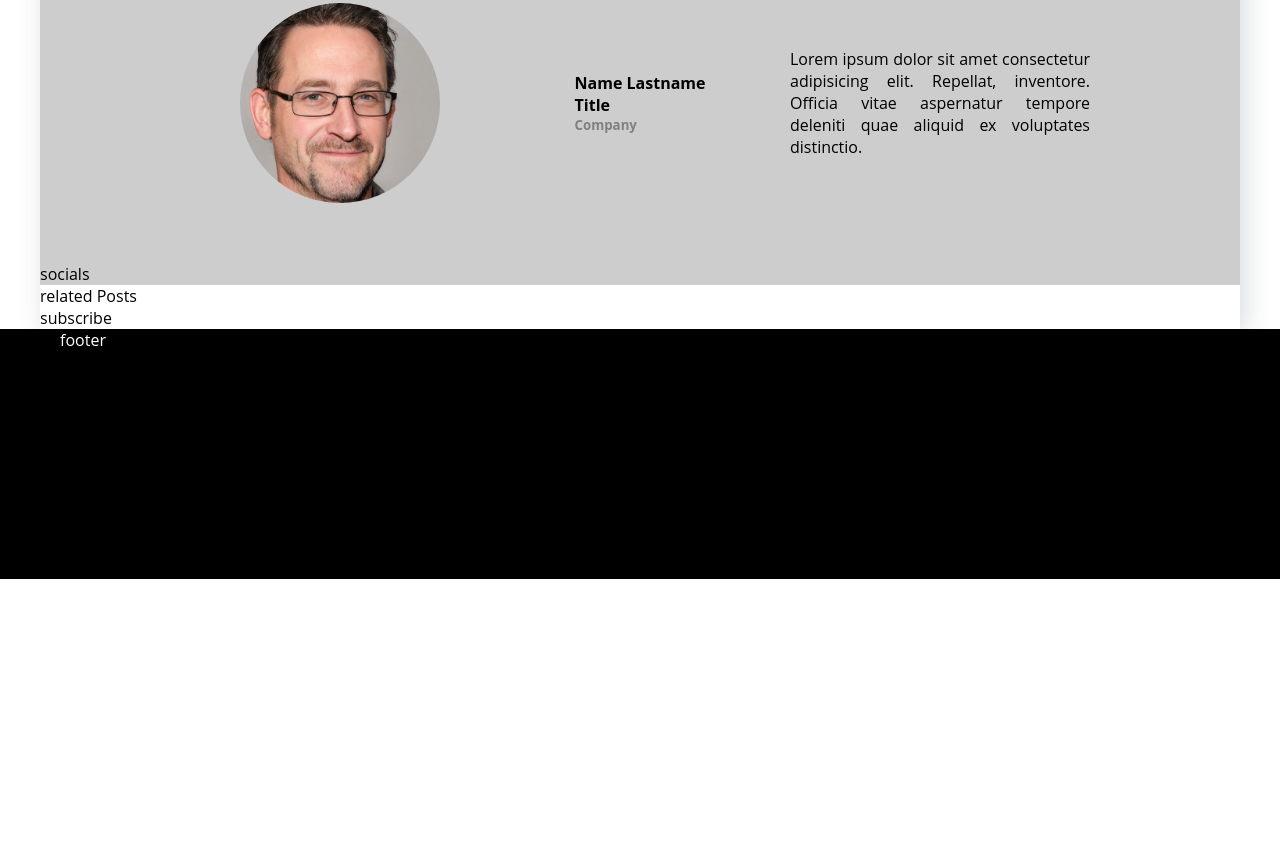
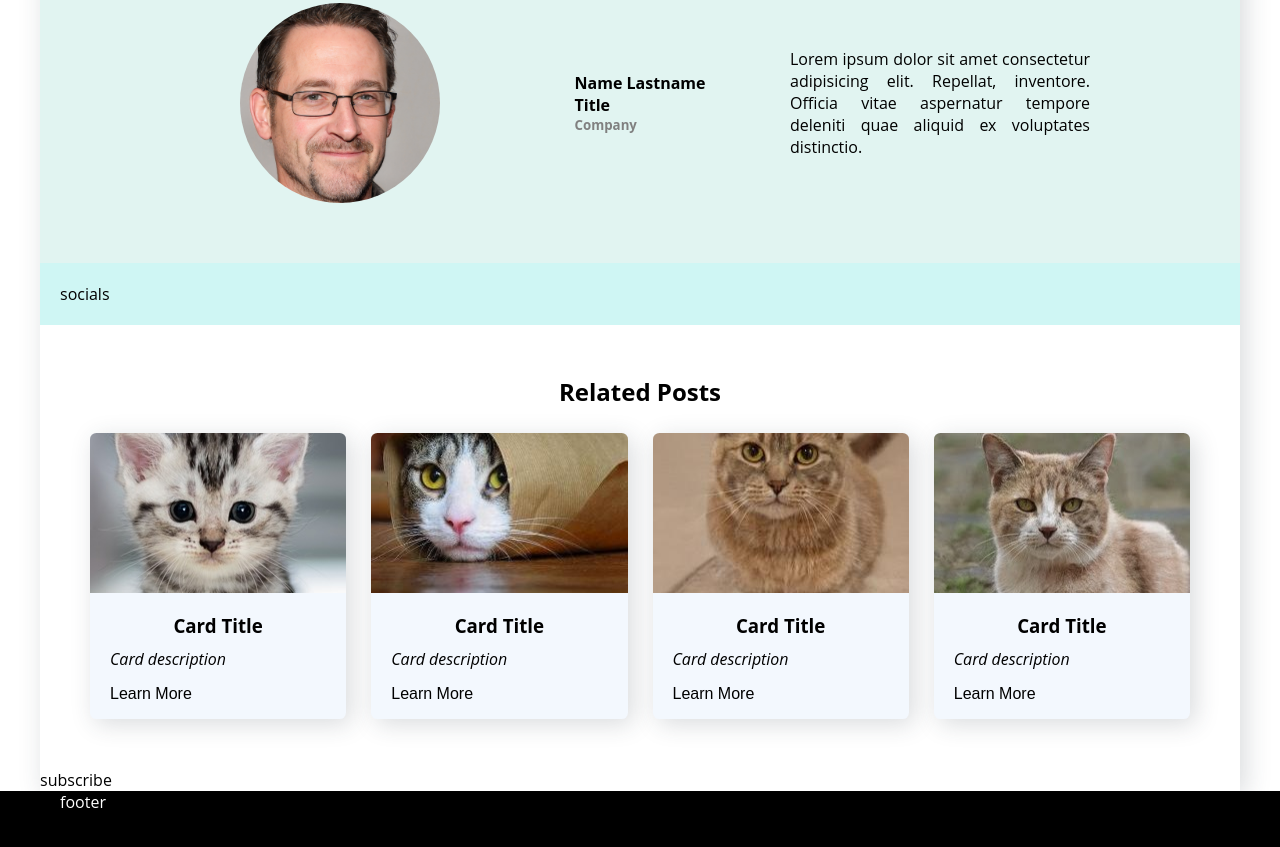
Before and after one commit to gabrielmarcano/udacity-projects, a plain HTML site: page post.html in a window 1280 px wide. Shown: the part 1784-2631 px from the top of the page. Before the commit the page ends 2363 px from the top, so only its background shows below. Drawn offline with Linux system fonts and the light colour scheme.

Commit message:
Related posts structure, spacing and styles

```diff
--- a/css/spacing.css
+++ b/css/spacing.css
@@ -66,6 +66,8 @@
     margin-bottom: 30px;
 }
 
+/* Author */
+
 .author {
     padding: 30px;
 }
@@ -76,6 +78,22 @@
     margin-bottom: 30px;
 }
 
+/* Socials */
+
+.socials {
+    padding: 20px;
+}
+
+/* Related Posts */
+
+.related-posts {
+    padding: 50px;
+}
+
+.related-posts h2 {
+    padding-bottom: 25px;
+}
+
 /* Text */
 
 h2.homepage-title {
--- a/css/styles.css
+++ b/css/styles.css
@@ -85,7 +85,7 @@
 
 .post-footer {
     width: 100%;
-    background-color: rgba(91, 91, 91, 0.3);
+    background-color: rgb(157 219 209 / 30%);
 }
 
 /* Author */
@@ -101,6 +101,18 @@
 
 .author .author-bio {
     text-align: justify;
+}
+
+/* Social */
+
+.socials {
+    background-color: #75fffc2b;
+}
+
+/* Related Posts */
+
+.related-posts h2 {
+    text-align: center;
 }
 
 /* Footer style */
--- a/post.html
+++ b/post.html
@@ -88,7 +88,41 @@
                     </div>
                 </footer>
                 <section class="related-posts">
-                    related Posts
+                    <h2>Related Posts</h2>
+                    <section class="post-list">
+                        <article class="post-card">
+                            <img src="images/cat1.jpg" alt="Cat" class="card-image">
+                            <div class="card-body">
+                                <h3 class="card-title">Card Title</h3>
+                                <p class="card-description">Card description</p>
+                                <button class="card-button"><a href="post.html">Learn More</a></button>
+                            </div>
+                        </article>
+                        <article class="post-card">
+                            <img src="images/cat2.jpg" alt="Cat" class="card-image">
+                            <div class="card-body">
+                                <h3 class="card-title">Card Title</h3>
+                                <p class="card-description">Card description</p>
+                                <button class="card-button"><a href="post.html">Learn More</a></button>
+                            </div>
+                        </article>
+                        <article class="post-card">
+                            <img src="images/cat3.jpg" alt="Cat" class="card-image">
+                            <div class="card-body">
+                                <h3 class="card-title">Card Title</h3>
+                                <p class="card-description">Card description</p>
+                                <button class="card-button"><a href="post.html">Learn More</a></button>
+                            </div>
+                        </article>
+                        <article class="post-card">
+                            <img src="images/cat4.jpeg" alt="Cat" class="card-image">
+                            <div class="card-body">
+                                <h3 class="card-title">Card Title</h3>
+                                <p class="card-description">Card description</p>
+                                <button class="card-button"><a href="post.html">Learn More</a></button>
+                            </div>
+                        </article>
+                    </section>
                 </section>
 
             </section>
```
